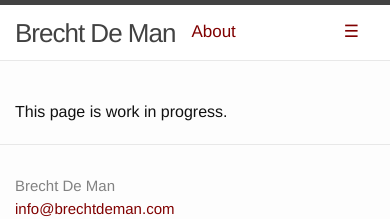
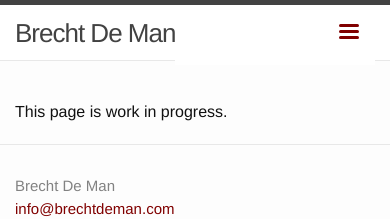
Before and after one commit to BrechtDeMan/BrechtDeMan.github.io, a Jekyll site: the page built from index.html, in a window 390 px wide. Shown: the top 219 px of the page. Built offline with Jekyll 4.4.1, drawn with Linux system fonts in a browser that asks for light colours; nearby versions of some CDN libraries.

Commit message:
Cool hamburger icon for collapsed menu

```diff
--- a/_includes/nav.html
+++ b/_includes/nav.html
@@ -30,8 +30,15 @@
                   <a class="page-scroll" href="/software/">Software</a>
                 </li>
 
-                <li class="icon">
-                  <a href="javascript:void(0);" onclick="myFunction()">&#9776;</a>
+                <li class="icon" onclick="hamburgerClicked()">
+                  <a href="javascript:void(0);" onclick="toggleResponsive()">
+                  <!-- &#9776; -->
+                  <div id="nav-icon4">
+                    <span></span>
+                    <span></span>
+                    <span></span>
+                  </div>
+                  </a>
                 </li>
             </ul>
         </div>
--- a/_sass/_base.scss
+++ b/_sass/_base.scss
@@ -205,6 +205,41 @@ pre {
 /* Icon 4 http://codepen.io/designcouch/pen/Atyop http://wesleytsai.io/2015/06/18/create-a-blog/ */
 
 #nav-icon4 {
+  width: 20px;
+  height: 15px;
+  position: relative;
+  margin: 5px auto;
+  -webkit-transform: rotate(0deg);
+  -moz-transform: rotate(0deg);
+  -o-transform: rotate(0deg);
+  transform: rotate(0deg);
+  -webkit-transition: .5s ease-in-out;
+  -moz-transition: .5s ease-in-out;
+  -o-transition: .5s ease-in-out;
+  transition: .5s ease-in-out;
+  cursor: pointer;
+}
+
+#nav-icon4 span {
+  display: block;
+  position: absolute;
+  height: 3px;
+  width: 100%;
+  background: $brand-color;
+  border-radius: 3px;
+  opacity: 1;
+  left: 0;
+  -webkit-transform: rotate(0deg);
+  -moz-transform: rotate(0deg);
+  -o-transform: rotate(0deg);
+  transform: rotate(0deg);
+  -webkit-transition: .25s ease-in-out;
+  -moz-transition: .25s ease-in-out;
+  -o-transition: .25s ease-in-out;
+  transition: .25s ease-in-out;
+}
+
+#nav-icon4 {
 }
 
 #nav-icon4 span:nth-child(1) {
@@ -216,7 +251,7 @@ pre {
 }
 
 #nav-icon4 span:nth-child(2) {
-  top: 18px;
+  top: 6px;
   -webkit-transform-origin: left center;
   -moz-transform-origin: left center;
   -o-transform-origin: left center;
@@ -224,7 +259,7 @@ pre {
 }
 
 #nav-icon4 span:nth-child(3) {
-  top: 36px;
+  top: 12px;
   -webkit-transform-origin: left center;
   -moz-transform-origin: left center;
   -o-transform-origin: left center;
@@ -236,7 +271,7 @@ pre {
   -moz-transform: rotate(45deg);
   -o-transform: rotate(45deg);
   transform: rotate(45deg);
-  top: -3px;
+  top: -1px;
   left: 8px;
 }
 
@@ -250,7 +285,7 @@ pre {
   -moz-transform: rotate(-45deg);
   -o-transform: rotate(-45deg);
   transform: rotate(-45deg);
-  top: 39px;
+  top: 13px;
   left: 8px;
 }
 
@@ -278,15 +313,17 @@ ul.topnav li a {
     font-size: 17px;
 }
 
-/* Change background color of links on hover */
+/* Change color of links on hover */
 ul.topnav li a:hover {color: lighten($brand-color, 7%); text-decoration: underline;}
 
 /* Hide the list item that contains the link that should open and close the topnav on small screens */
 ul.topnav li.icon {display: none;}
 
-/* When the screen is less than 680 pixels wide, hide all list items, except for the first one ("Home"). Show the list item that contains the link to open and close the topnav (li.icon) */
-@media screen and (max-width:680px) {
-  ul.topnav li:not(:first-child) {display: none;}
+/* When the screen is less than 720 pixels wide, hide all list items.
+ Show the list item that contains the link to open and close the topnav (li.icon) */
+@media screen and (max-width:720px) {
+  ul.topnav li {display: none;}
+  /* alt: show only first item: ul.topnav li:not(:first-child) {display: none;} */
   ul.topnav li.icon {
     float: right;
     display: inline-block;
@@ -295,7 +332,7 @@ ul.topnav li.icon {display: none;}
 
 /* The "responsive" class is added to the topnav with JavaScript when the user clicks on the icon.
  * This class makes the topnav look good on small screens */
-@media screen and (max-width:680px) {
+@media screen and (max-width:720px) {
   ul.topnav.responsive {position: relative;}
   ul.topnav.responsive li.icon {
     position: absolute;
@@ -306,9 +343,10 @@ ul.topnav li.icon {display: none;}
     float: none;
     display: inline;
   }
-  ul.topnav.responsive li a {
+  ul.topnav.responsive li:not(:last-child) a {
     display: block;
-    text-align: left;
+    text-align: right;
+    padding-right: 50px;
   }
 }
 
```
Also changed, not shown: other parts of _includes/nav.html (+12 -1 lines).
